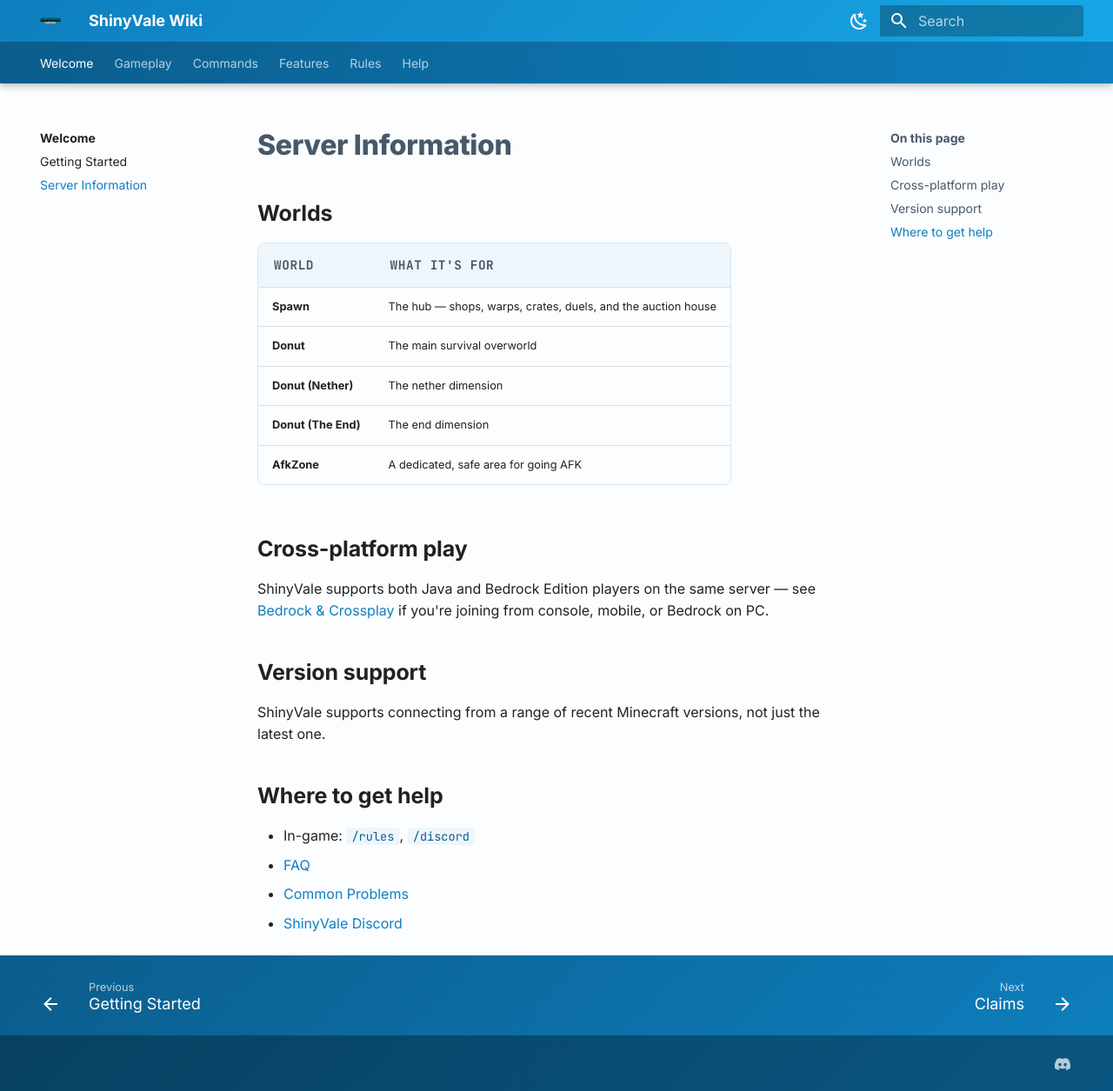
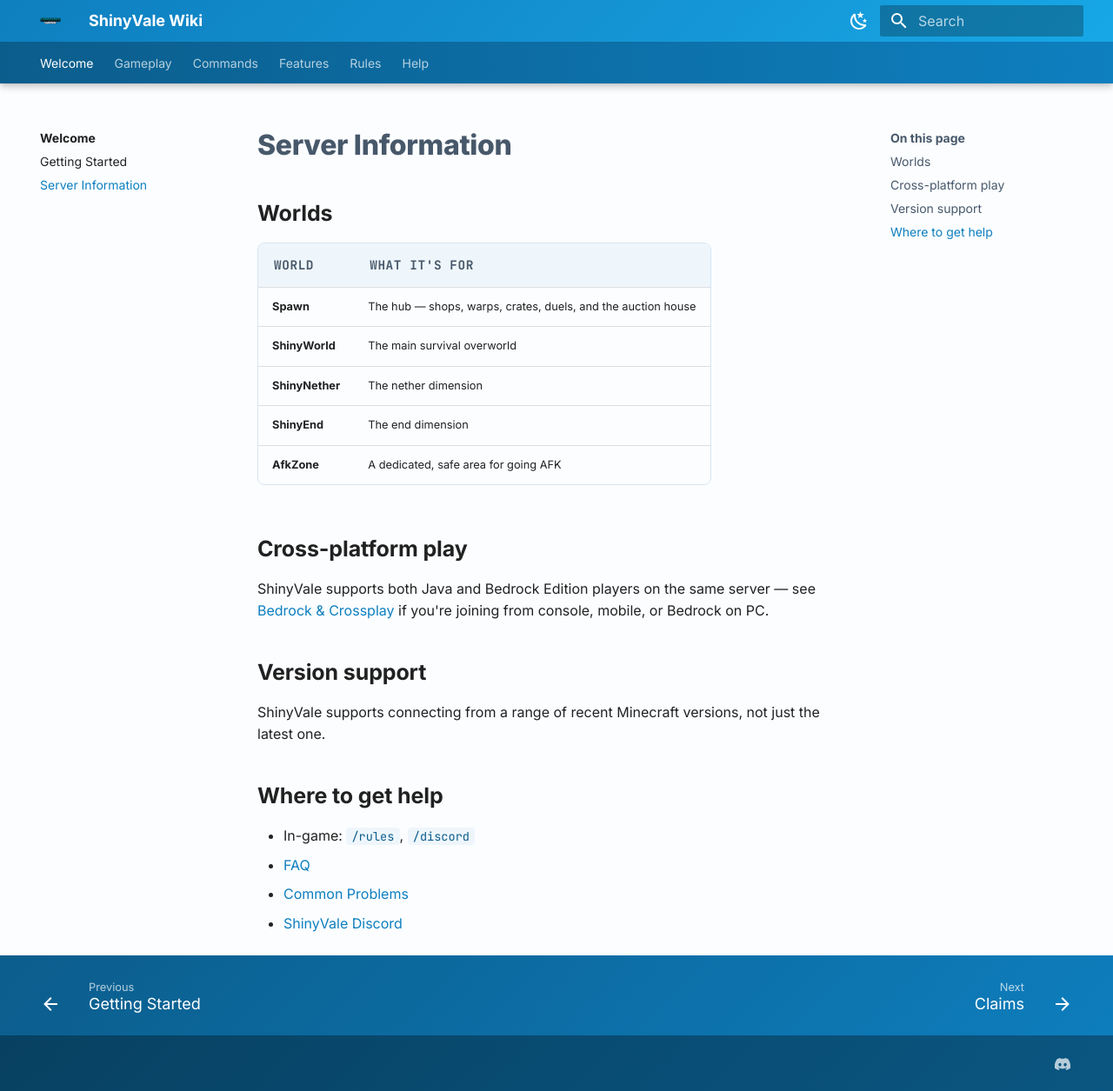
Before and after one commit to IsaiahJaiden/ShinyWiki, an MkDocs documentation site: the page built from docs/getting-started/server-info.md, in a window 1280 px wide and 1255 px high. Shown: the whole window at 87% size. Built offline with MkDocs 1.6.1 and Material for MkDocs 9.7.7, drawn with Linux system fonts in a browser that asks for light colours.

Commit message:
Rename Donut worlds to ShinyWorld/ShinyNether/ShinyEnd for players

```diff
--- a/docs/getting-started/server-info.md
+++ b/docs/getting-started/server-info.md
@@ -10,9 +10,9 @@
 | World | What it's for |
 |---|---|
 | **Spawn** | The hub — shops, warps, crates, duels, and the auction house |
-| **Donut** | The main survival overworld |
-| **Donut (Nether)** | The nether dimension |
-| **Donut (The End)** | The end dimension |
+| **ShinyWorld** | The main survival overworld |
+| **ShinyNether** | The nether dimension |
+| **ShinyEnd** | The end dimension |
 | **AfkZone** | A dedicated, safe area for going AFK |
 
 ## Cross-platform play
```
